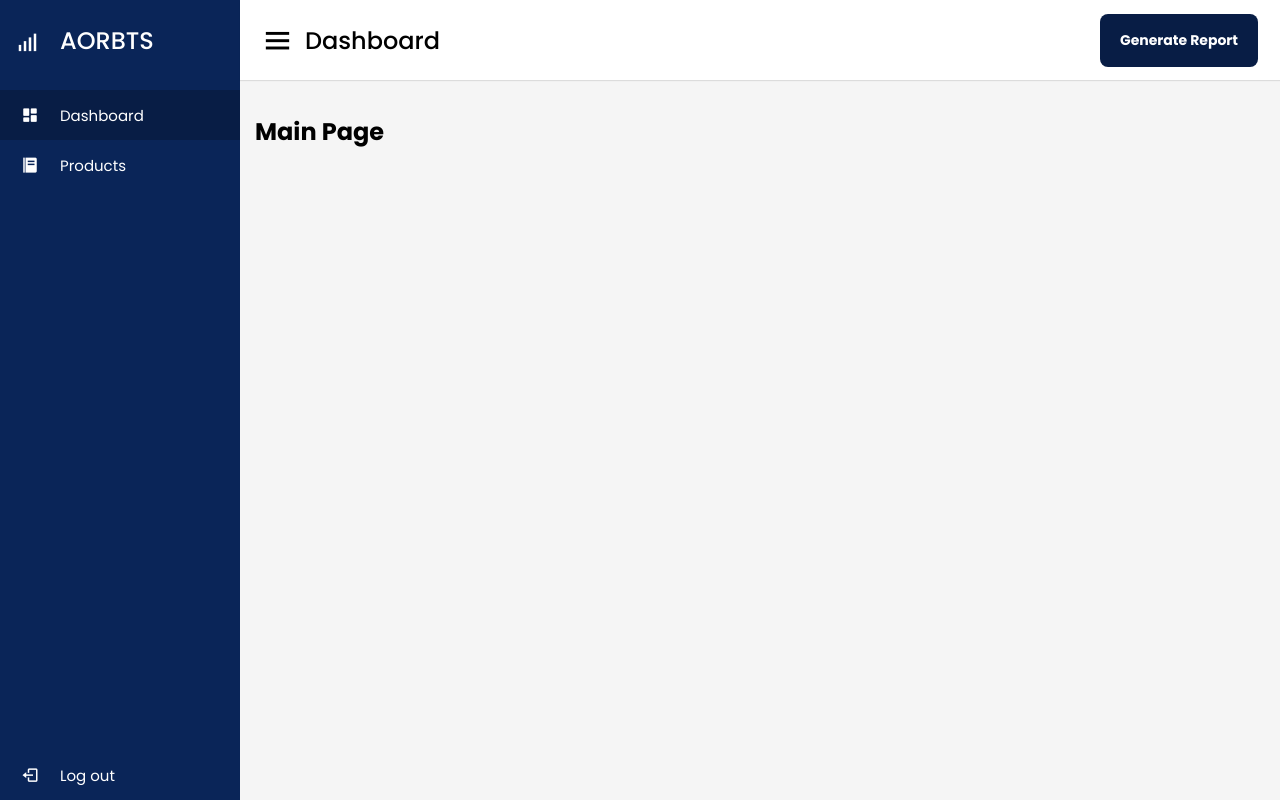
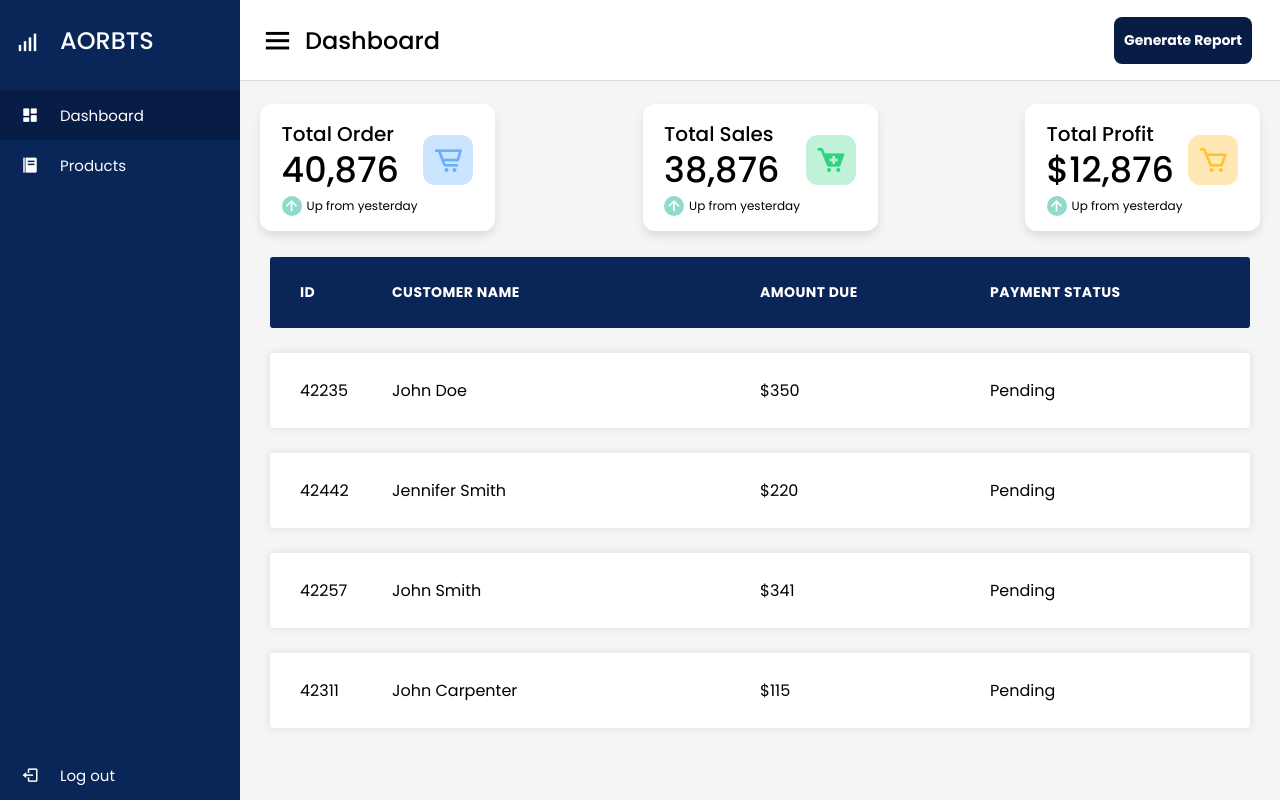
Before and after one commit to kylelamocha/tracker-repo, a PHP site: page /pos_inventory.html in a window 1280 px wide. Run offline with PHP 8.4, Linux system fonts and the light colour scheme.

Commit message:
added main and product section design

```diff
--- /dev/null
+++ b/form_prod.js
@@ -0,0 +1,7 @@
+function openForm() {
+    document.getElementById("myForm").style.display = "block";
+  }
+
+  function closeForm() {
+    document.getElementById("myForm").style.display = "none";
+  }
--- a/pos_inventory.css
+++ b/pos_inventory.css
@@ -72,19 +75,23 @@
   bottom: 0;
   width: 100%;
 }
-input[type="submit"]{
+.btn_report{
     background-color: #081D45;
     border: none;
     color: white;
     font-size: 14px;
     font-weight: bold;
-    padding: 16px 20px;
+    padding: 13px 10px;
     text-decoration: none;
     border-radius: 8px;
-    margin: 4px 2px;
+    margin: 8px;
     cursor: pointer;
+    float: right;
 }
+input[type="submit"].btn_report:hover {
+  border: 1px solid black;
 
+}
 .home-section{
   position: relative;
   background: #f5f5f5;
@@ -450,3 +371,182 @@ nav .profile-details i{
     width: calc(100% - 60px);
   }
 }
+/*table*/
+table {
+  border-collapse: collapse;
+  border-spacing: 0;
+  width: 100%;
+  border: 1px solid #ddd;
+}
+
+th, td {
+  text-align: left;
+  padding: 8px;
+}
+tr:hover {
+  background-color: #D6EEEE;
+}
+.btn_edit{
+  background-color: #003366; /* Green */
+    border: none;
+    color: white;
+    padding: 10px 10px;
+    font-weight: bold;
+    text-align: center;
+    text-decoration: none;
+    display: inline-block;
+    font-size: 14px;
+    margin: 4px 2px;
+    cursor: pointer;
+    border-radius: 5px;
+}
+.btn_edit:hover{
+  color: #003366;
+  background-color: #72bcd4;
+}
+.add_product{
+    background-color: #003366;
+    border: none;
+    color: white;
+    padding: 10px 10px;
+    font-weight: bold;
+    text-align: center;
+    text-decoration: none;
+    display: inline-block;
+    font-size: 14px;
+    margin: 4px 4px;
+    cursor: pointer;
+}
+.add_product:hover{
+   color: #003366;
+   background-color: #72bcd4;
+}
+
+/*form*/
+/* The popup form - hidden by default */
+.form-popup{
+  margin-top: 100px;
+  display: none;
+  position: fixed;
+  bottom: 0;
+  right: 15px;
+  border: 3px solid #f1f1f1;
+}
+
+/* Add styles to the form container */
+.form-container {
+  max-width: 500px;
+  padding: 10px;
+  background-color: white;
+}
+
+/* Full-width input fields */
+.form-container input[type=text], .form-container input[type=password] {
+  width: 450px;
+  padding: 15px;
+  margin: 5px 0 22px 0;
+  border: none;
+  background: #f1f1f1;
+}
+
+/* When the inputs get focus, do something */
+.form-container input[type=text]:focus, .form-container input[type=password]:focus {
+  background-color: #ddd;
+  outline: none;
+}
+
+/* Set a style for the submit/login button */
+.form-container .btn {
+  background-color: #081D45;
+  color: white;
+  padding: 16px 15px;
+  border: none;
+  cursor: pointer;
+  opacity: 0.8;
+}
+
+/* Add a red background color to the cancel button */
+.form-container .cancel {
+  background-color: red;
+}
+
+/* Add some hover effects to buttons */
+.form-container .btn:hover, .open-button:hover {
+  opacity: 1;
+}
+
+.container {
+  max-width: 1000px;
+  margin-left: auto;
+  margin-right: auto;
+  padding-left: 10px;
+  padding-right: 10px;
+}
+
+h2 {
+  font-size: 26px;
+  margin: 20px 0;
+  text-align: center;
+  small {
+    font-size: 0.5em;
+  }
+}
+
+.responsive-table {
+  li {
+    border-radius: 3px;
+    padding: 25px 30px;
+    display: flex;
+    justify-content: space-between;
+    margin-bottom: 25px;
+  }
+  .table-header {
+    background-color: #0A2558;
+    font-size: 14px;
+    text-transform: uppercase;
+    letter-spacing: 0.03em;
+    color: #ffff;
+    font-weight: bold;
+  }
+  .table-row {
+    background-color: #ffffff;
+    box-shadow: 0px 0px 9px 0px rgba(0,0,0,0.1);
+  }
+  .col-1 {
+    flex-basis: 10%;
+  }
+  .col-2 {
+    flex-basis: 40%;
+  }
+  .col-3 {
+    flex-basis: 25%;
+  }
+  .col-4 {
+    flex-basis: 25%;
+  }
+
+  @media all and (max-width: 767px) {
+    .table-header {
+      display: none;
+    }
+    li {
+      display: block;
+    }
+    .col {
+
+      flex-basis: 100%;
+
+    }
+    .col {
+      display: flex;
+      padding: 10px 0;
+      &:before {
+        color: #6C7A89;
+        padding-right: 10px;
+        content: attr(data-label);
+        flex-basis: 50%;
+        text-align: right;
+      }
+    }
+  }
+}
--- a/pos_inventory.html
+++ b/pos_inventory.html
@@ -57,22 +57,173 @@
         <span class="dashboard">Dashboard</span>
       </div>
       <div>
-        <input type="submit" value="Generate Report"/>
+        <input class="btn_report" type="submit" value="Generate Report"/>
       </div>
+
     </nav>
 
     <div class="home-content" id="page1">
-        <h1 style="padding: 10px 15px;">Main Page</h1>
+
+        <!--<h1 style="padding: 10px 15px;">Main Page</h1>-->
+
+        <div class="overview-boxes">
+          <div class="box">
+            <div class="right-side">
+              <div class="box-topic">Total Order</div>
+              <div class="number">40,876</div>
+              <div class="indicator">
+                <i class='bx bx-up-arrow-alt'></i>
+                <span class="text">Up from yesterday</span>
+              </div>
+            </div>
+            <i class='bx bx-cart-alt cart'></i>
+          </div>
+          <div class="box">
+            <div class="right-side">
+              <div class="box-topic">Total Sales</div>
+              <div class="number">38,876</div>
+              <div class="indicator">
+                <i class='bx bx-up-arrow-alt'></i>
+                <span class="text">Up from yesterday</span>
+              </div>
+            </div>
+            <i class='bx bxs-cart-add cart two' ></i>
+          </div>
+          <div class="box">
+            <div class="right-side">
+              <div class="box-topic">Total Profit</div>
+              <div class="number">$12,876</div>
+              <div class="indicator">
+                <i class='bx bx-up-arrow-alt'></i>
+                <span class="text">Up from yesterday</span>
+              </div>
+            </div>
+            <i class='bx bx-cart cart three' ></i>
+          </div>
+    </div>
+    <div class="container">
+      <ul class="responsive-table">
+        <li class="table-header">
+          <div class="col col-1">ID</div>
+          <div class="col col-2">Customer Name</div>
+          <div class="col col-3">Amount Due</div>
+          <div class="col col-4">Payment Status</div>
+        </li>
+        <li class="table-row">
+          <div class="col col-1" data-label="Job Id">42235</div>
+          <div class="col col-2" data-label="Customer Name">John Doe</div>
+          <div class="col col-3" data-label="Amount">$350</div>
+          <div class="col col-4" data-label="Payment Status">Pending</div>
+        </li>
+        <li class="table-row">
+          <div class="col col-1" data-label="Job Id">42442</div>
+          <div class="col col-2" data-label="Customer Name">Jennifer Smith</div>
+          <div class="col col-3" data-label="Amount">$220</div>
+          <div class="col col-4" data-label="Payment Status">Pending</div>
+        </li>
+        <li class="table-row">
+          <div class="col col-1" data-label="Job Id">42257</div>
+          <div class="col col-2" data-label="Customer Name">John Smith</div>
+          <div class="col col-3" data-label="Amount">$341</div>
+          <div class="col col-4" data-label="Payment Status">Pending</div>
+        </li>
+        <li class="table-row">
+          <div class="col col-1" data-label="Job Id">42311</div>
+          <div class="col col-2" data-label="Customer Name">John Carpenter</div>
+          <div class="col col-3" data-label="Amount">$115</div>
+          <div class="col col-4" data-label="Payment Status">Pending</div>
+        </li>
+      </ul>
+    </div>
+
+
     </div>
 
     <div class="home-content" id="page2" style="display:none">
-        <h1 style="padding: 10px 15px;">Products</h1>
+        <!--<h1 style="padding: 5px 10px;">Products Section</h1>-->
+
+        <button class="add_product" onclick="openForm()">Add Product</button>
+
+        <div class="form-popup" id="myForm">
+          <form action="#" class="form-container">
+            <h2>Add Product Form</h2>
+
+            <label for="product_num"><b>Product No</b></label>
+            <input type="text" placeholder="Product Number" name="product_num" required>
+
+            <label for="product_name"><b>Product Name</b></label>
+            <input type="text" placeholder="Enter Product Name" name="product_name" required>
+
+            <label for="product_price"><b>Product Price</b></label>
+            <input type="text" placeholder="Enter Product Price" name="product_price" required>
+
+            <label for="product_stock"><b>Stock</b></label>
+            <input type="text" placeholder="Enter Product Stock" name="product_stock" required>
+
+            <button type="submit" class="btn">Add Product</button>
+            <button type="button" class="btn cancel" onclick="closeForm()">Close</button>
+          </form>
+        </div>
+
+        <div style="overflow-x:auto;">
+          <table>
+            <tr>
+              <th>Product No</th>
+              <th>Product Image</th>
+              <th>Product Name</th>
+              <th>Price</th>
+              <th>Stock</th>
+              <th></th>
+
+            </tr>
+            <tr>
+              <td>1</td>
+              <td><img src="https://i.ibb.co/LrpN56T/chiken.jpg" alt="chiken" border="0" width="200"
+                height="150"></td>
+              <td>Chicken and Fries</td>
+
+              <td>50</td>
+              <td>6</td>
+              <td><a class="btn_edit" href="#">Edit</a></td>
+
+
+            </tr>
+            <tr>
+              <td>2</td>
+              <td><img src="https://i.ibb.co/8P6kgc1/burger.jpg" alt="burger" border="0" width="200"
+                height="150"></td>
+              <td>Burger and Fries</td>
+
+              <td>94</td>
+              <td>6</td>
+              <td><a class="btn_edit" href="#">Edit</a></td>
+
+
+            </tr>
+            <tr>
+              <td>3</td>
+              <td><img src="https://i.ibb.co/YQLjzsC/carbo.jpg" alt="carbo" border="0" width="200"
+                height="150"></td>
+              <td>Carbonara</td>
+
+              <td>67</td>
+              <td>6</td>
+              <td><a class="btn_edit" href="#">Edit</a></td>
+
+
+            </tr>
+          </table>
+        </div>
+
+
     </div>
 
   </section>
 
   <script src="pos.js">
   </script>
+  <script src="form_prod.js">
+  </script>
 
 </body>
 </html>
```
Also changed, not shown: other parts of pos_inventory.css (+3 -86 lines).
